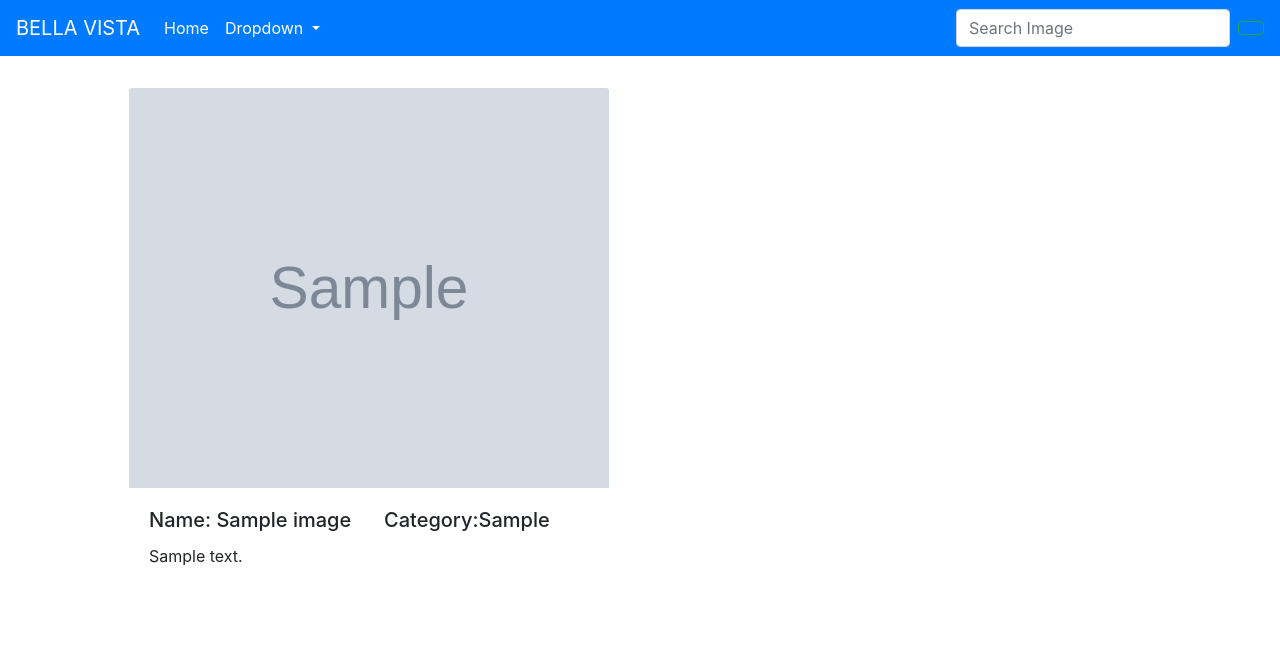
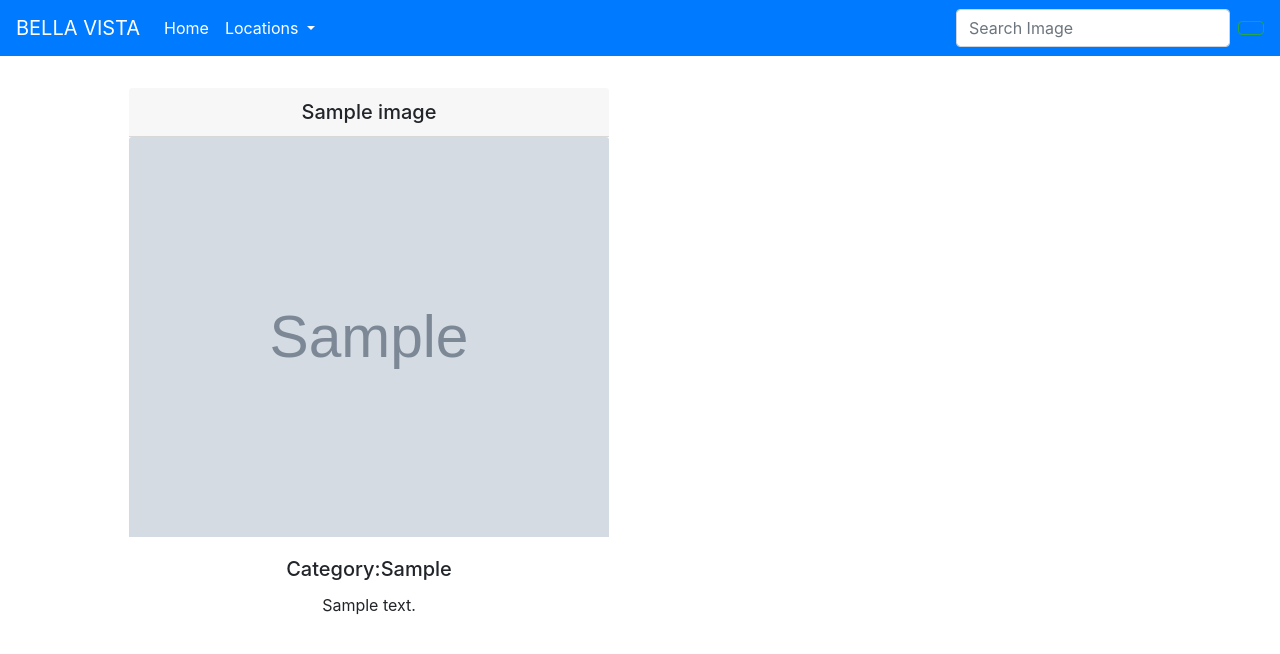
Before and after one commit to EugeneZnm/My-Unsplash, a Django app: page / in a window 1280 px wide. Shown: the top 654 px of the page. Run offline with Django 3.2, Linux system fonts and the light colour scheme; tables that the repository leaves empty hold one stand-in row (values such as "Sample post"); grey boxes marked "Sample" are stand-in pictures; some libraries are stand-ins or nearby versions.

Commit message:
completion

```diff
--- a/myunsplash/templates/index.html
+++ b/myunsplash/templates/index.html
@@ -8,17 +8,15 @@
     {% for one in images %}
         <ul style="margin-left: 6.5em;">
             <li style="display:inline;">
+                <h5 class="card-header" style="width:30rem; text-align: center;">{{one.Name}}</h5>
                 <a href="/pic/{{one.id}}"><img class="card-img-top" style="height: 25rem; width:30rem;" src="{{one.image.url}}" alt="card image cap" data-toggle="modal" data-target="#exampleModal"></a>
                 <div class="card-body">
                     <div class="row ">
-                        <div class="col-md-6">
-                            <h5 class="card-title">Name: {{one.Name}}</h5>
-                        </div>
-                        <div class="col-md-6">
-                            <h5 class="card-title">Category:{{one.category}}</h5>
+                        <div class="col-md-12">
+                            <h5 style="text-align: center;" class="card-title">Category:{{one.category}}</h5>
                         </div>
                     </div>
-                    <p class="card-text">{{one.Description}}</p>
+                    <p class="card-text" style="text-align: center;">{{one.Description}}</p>
                 </div>
             </li>
         </ul>
--- a/myunsplash/templates/navbar.html
+++ b/myunsplash/templates/navbar.html
@@ -11,13 +11,13 @@
       </li>
       <li class="nav-item dropdown">
         <a  style="color:white;" class="nav-link dropdown-toggle" href="#" id="navbarDropdown" role="button" data-toggle="dropdown" aria-haspopup="true" aria-expanded="false">
-          Dropdown
+          Locations
         </a>
 
         <div style="color:white;" class="dropdown-menu" aria-labelledby="navbarDropdown">
           {% for locale in location %}
 
-              <a class="dropdown-item" href="/locations/{{locale.locale}}">{{locale.locale}}</a>
+              <a class="dropdown-item" href="/location/{{locale.locale}}">{{locale.locale}}</a>
 
           {% endfor %}
         </div>
--- a/myunsplash/urls.py
+++ b/myunsplash/urls.py
@@ -8,6 +8,7 @@ urlpatterns=[
     url(r'^search/', views.search_results, name='search_results'),
     url(r'^pic/(\d+)',views.single_image, name='single_image'),
     url(r'^location/(\w+)',views.location, name='location'),
+    url(r'^location/(\d+)', views.location, name='locale')
 ]
 if settings.DEBUG:
     urlpatterns+= static(settings.MEDIA_URL, document_root = settings.MEDIA_ROOT)
--- a/myunsplash/views.py
+++ b/myunsplash/views.py
@@ -13,9 +13,10 @@ def Home(request):
 
 
 # view function to display images by location
-def location(request):
-    location = Location.objects.all()
-    return render(request, 'location.html', {"location":location})
+def location(request,locale ):
+    image = Location.objects.get(locale=locale)
+    images = Image.objects.filter(location_id=image.id)
+    return render(request, 'location.html', {"image":images})
 
 
 def location1(request):
```
Also changed, not shown: myunsplash/templates/location.html (+18 -0 lines).
